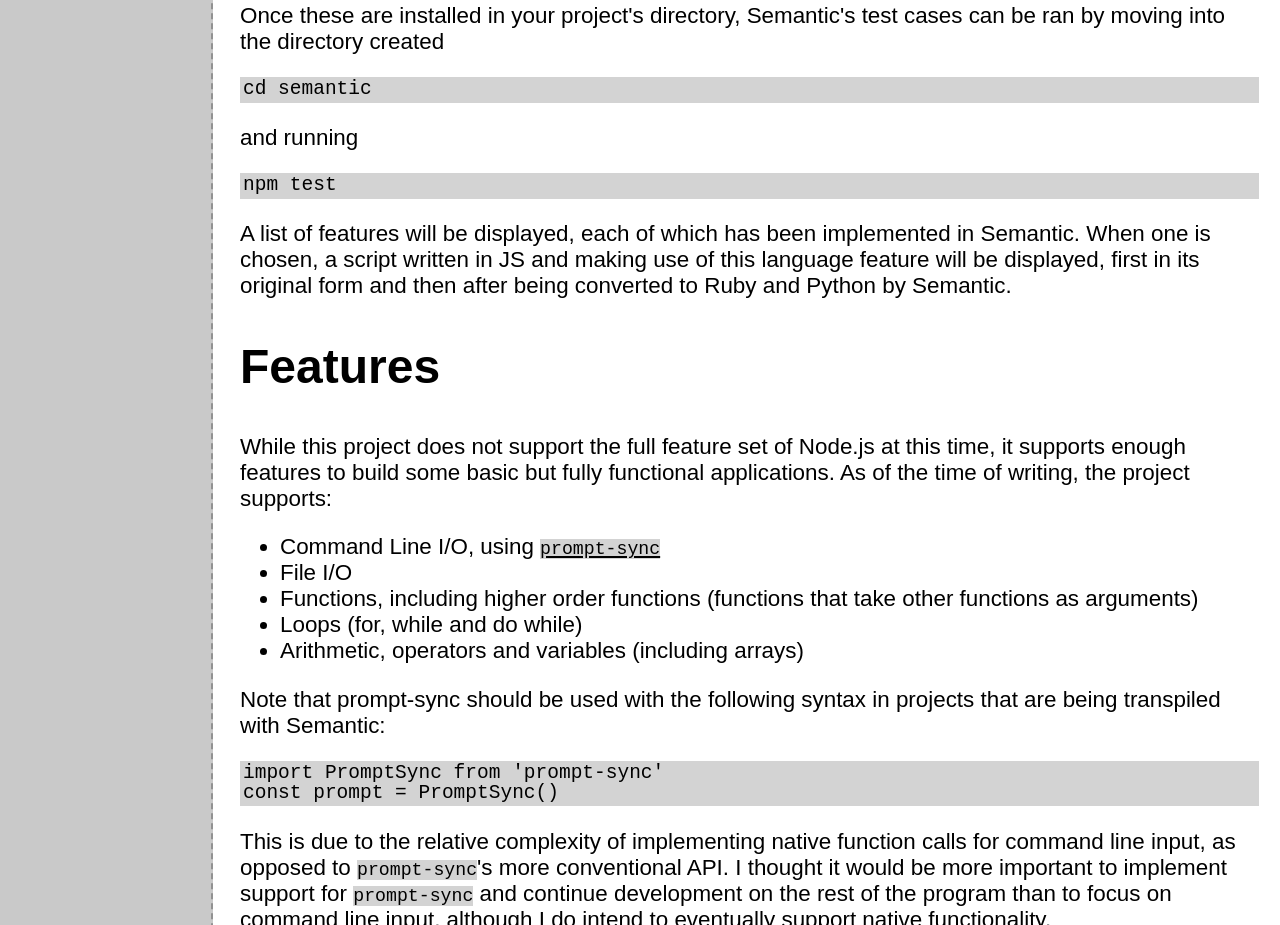
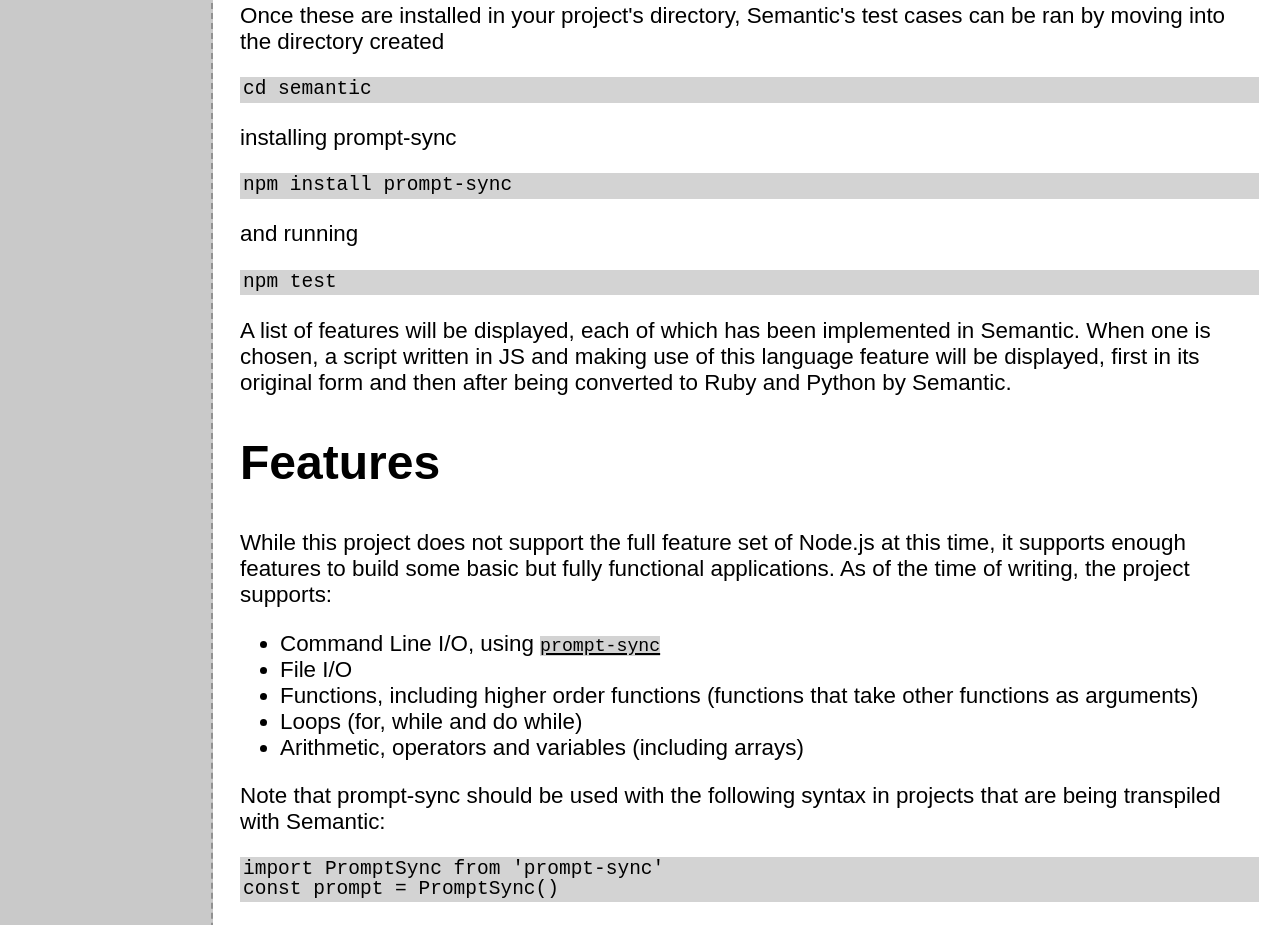
Before and after one commit to mickey-gs/CSC1028, a website: page deliverables/deliverable2.html in a window 1280 px wide. Shown: the part 2077-3002 px from the top of the page. Drawn offline with Linux system fonts and the light colour scheme.

Commit message:
Added installation instruction

```diff
--- a/deliverables/deliverable2.html
+++ b/deliverables/deliverable2.html
@@ -147,7 +147,10 @@ const pythonCode = toPython(jsCode)</pre>
             <p>
                 Once these are installed in your project's directory, Semantic's test cases can be ran by moving into the directory created
             </p>
-            <pre class="codeSnippet">cd semantic</pre>
+            <pre class="codeSnippet">cd semantic</pre><p>
+                installing <span class="prompt-sync">prompt-sync</span>
+            </p>
+            <pre class="codeSnippet">npm install prompt-sync</pre>
             <p>
                 and running
             </p>
```
